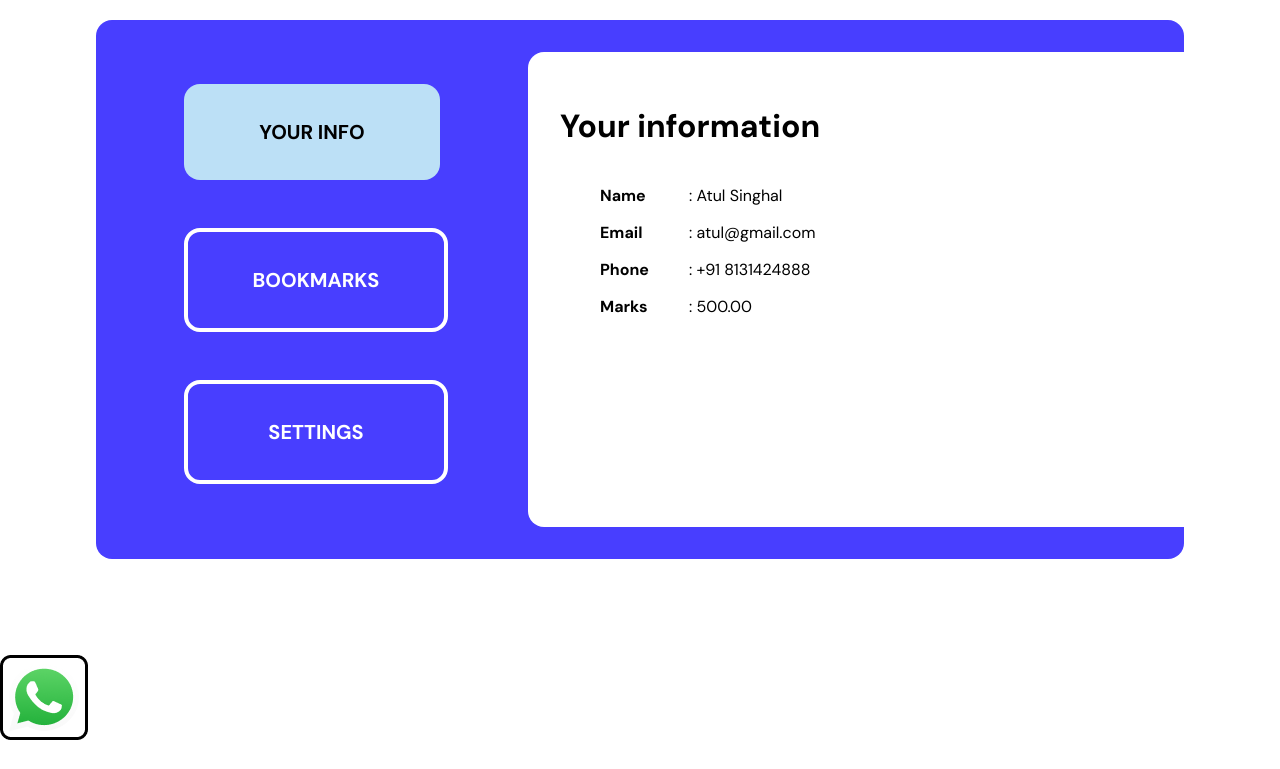
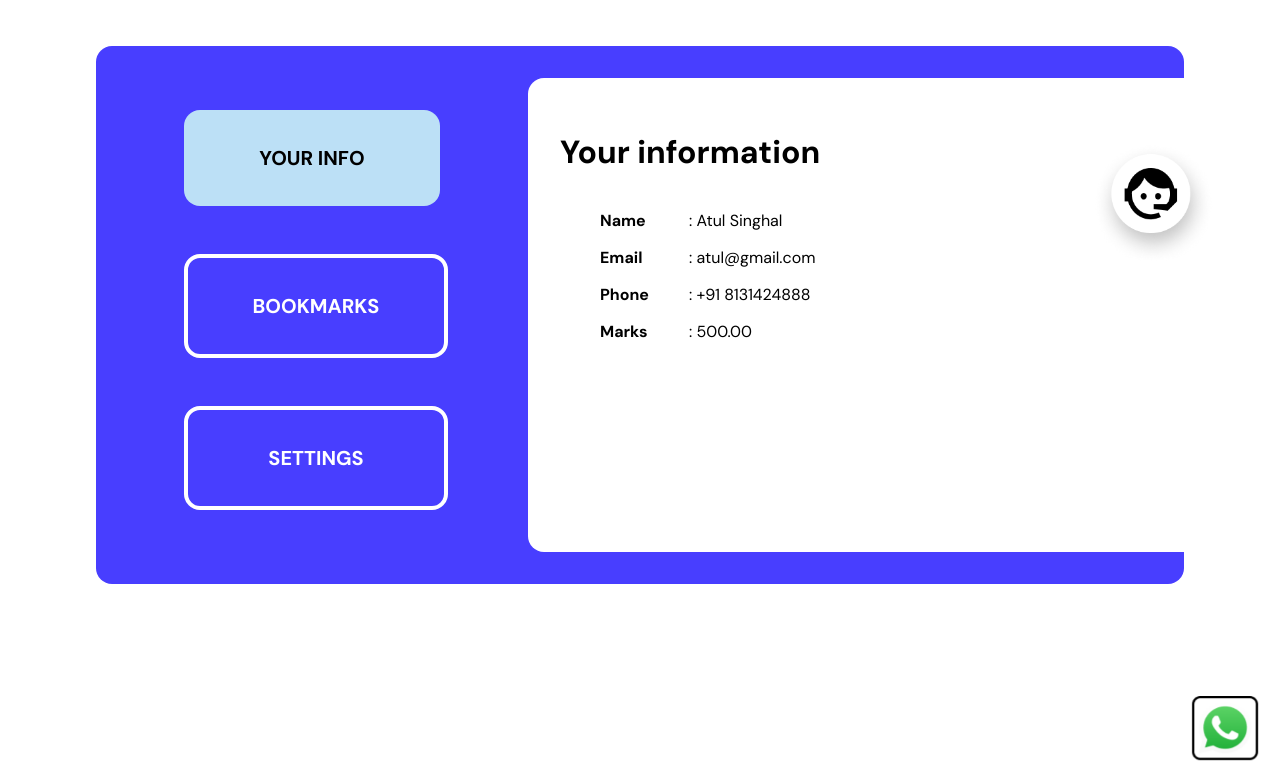
Before and after one commit to akycdi/cuvette, a plain HTML site: page micro_project_2/micro2.html in a window 1280 px wide. Shown: the part 518-1287 px from the top of the page. Drawn offline with Linux system fonts and the light colour scheme.

Commit message:
chat bot added

```diff
--- a/micro_project_2/CSS/micro2.css
+++ b/micro_project_2/CSS/micro2.css
@@ -19,6 +19,7 @@ ul {
   justify-content: space-between;
   align-items: center;
   color: white;
+  margin-bottom: 2%;
 }
 
 .search-menu {
@@ -190,20 +191,29 @@ ul {
 }
 
 .socials {
+  list-style: none;
+  display: flex;
   position: sticky;
-  top: 25%;
-  right: 0;
-  list-style: none;
-  padding-left: 0;
-  margin: 0;
-  display: flex;
-  -webkit-box-orient: vertical;
-  -webkit-box-direction: normal;
-  -ms-flex-direction: column;
+  top: 35%;
   flex-direction: column;
-  transition: top 0.3s ease;
+  float: right;
 }
 
-.socials li {
-  margin-bottom: 10px;
+.whatsapp {
+  width: 75%;
 }
+
+.facebook {
+  width: 75%;
+}
+
+.twitter {
+  width: 75%;
+}
+
+.chat-bot {
+  position: fixed;
+  bottom: 1rem;
+  right: 4rem;
+  width: 125px;
+}
--- a/micro_project_2/micro2.html
+++ b/micro_project_2/micro2.html
@@ -105,15 +105,16 @@
 
       <ul class="socials">
         <li>
-          <img src="./static/socials/whatsapp.png" alt="">
+          <img class="whatsapp" src="./static/socials/whatsapp.png" alt="">
         </li>
         <li>
-          <img src="./static/socials/facebook.png" alt="">
+          <img class="facebook" src="./static/socials/facebook.png" alt="">
         </li>
         <li>
-          <img src="./static/socials/twitter.png" alt="">
+          <img class="twitter" src="./static/socials/twitter.png" alt="">
         </li>
       </ul>
+      <img src="./static/chatbot.png" class="chat-bot" alt="">
     </div>
     <script src="./JS/micro2.js"></script>
   </body>
```
Also changed, not shown: micro_project_2/static/chatbot.png (added).
